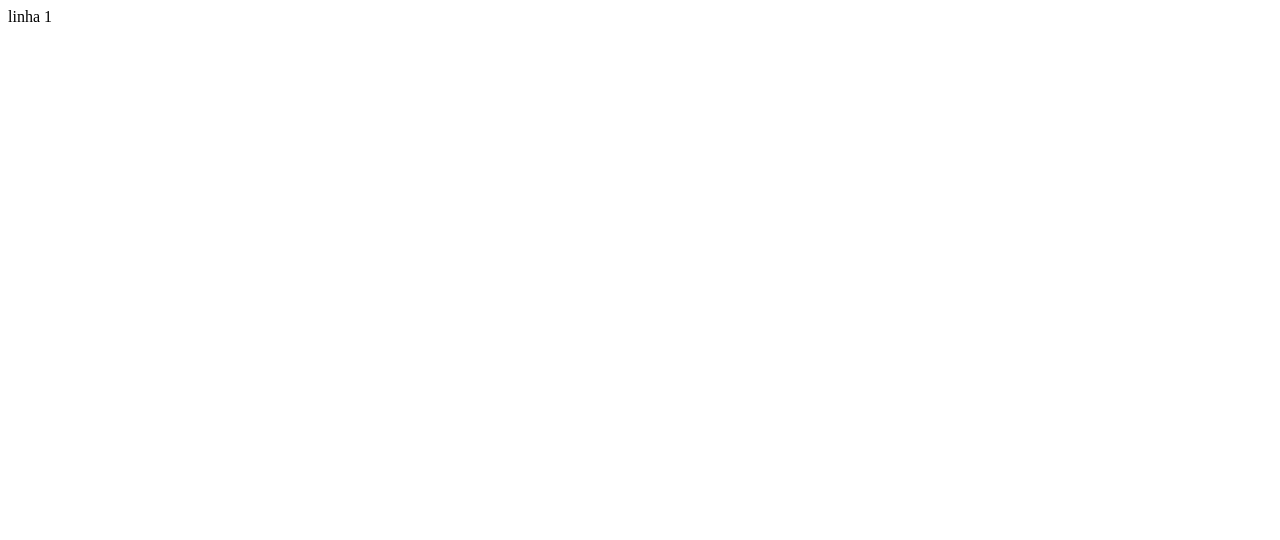
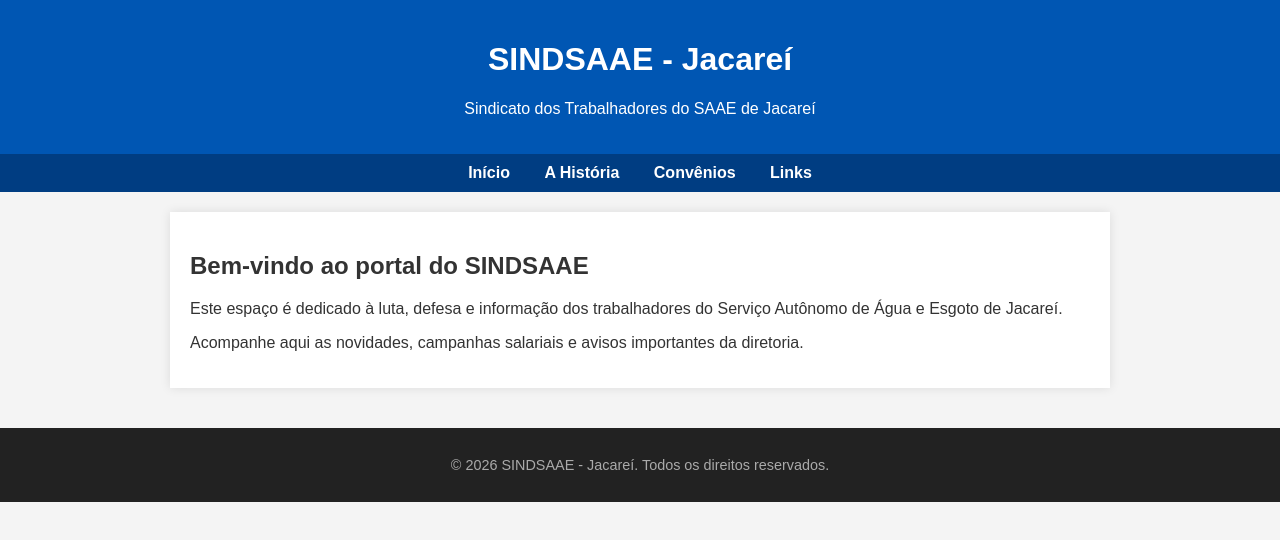
Before and after one commit to wesleynecreto/Meus-Projetos, a plain HTML site: page index.html in a window 1280 px wide. Drawn offline with Linux system fonts and the light colour scheme.

```diff
--- a/index.html
+++ b/index.html
@@ -1,11 +1,77 @@
 <!DOCTYPE html>
-<html lang="en">
+<html lang="pt-BR">
 <head>
     <meta charset="UTF-8">
     <meta name="viewport" content="width=device-width, initial-scale=1.0">
-    <title>Document</title>
+    <title>SINDSAAE - Jacareí</title>
+    <style>
+        body {
+            font-family: Arial, sans-serif;
+            margin: 0;
+            padding: 0;
+            background-color: #f4f4f4;
+            color: #333;
+        }
+        header {
+            background-color: #0056b3;
+            color: #fff;
+            padding: 20px;
+            text-align: center;
+        }
+        nav {
+            background-color: #003d82;
+            padding: 10px;
+            text-align: center;
+        }
+        nav a {
+            color: #fff;
+            text-decoration: none;
+            margin: 0 15px;
+            font-weight: bold;
+        }
+        nav a:hover {
+            text-decoration: underline;
+        }
+        main {
+            padding: 20px;
+            max-width: 900px;
+            margin: 20px auto;
+            background-color: #fff;
+            box-shadow: 0 0 10px rgba(0,0,0,0.1);
+        }
+        footer {
+            background-color: #222;
+            color: #aaa;
+            text-align: center;
+            padding: 15px;
+            margin-top: 40px;
+            font-size: 0.9em;
+        }
+    </style>
 </head>
 <body>
-    linha 1
+
+    <header>
+        <h1>SINDSAAE - Jacareí</h1>
+        <p>Sindicato dos Trabalhadores do SAAE de Jacareí</p>
+    </header>
+
+    <nav>
+        <a href="index.html">Início</a>
+        <a href="historia.html">A História</a>
+        <a href="convenios.html">Convênios</a>
+        <a href="links.html">Links</a>
+    </nav>
+
+    <main>
+        <h2>Bem-vindo ao portal do SINDSAAE</h2>
+        <p>Este espaço é dedicado à luta, defesa e informação dos trabalhadores do Serviço Autônomo de Água e Esgoto de Jacareí.</p>
+        <p>Acompanhe aqui as novidades, campanhas salariais e avisos importantes da diretoria.</p>
+    </main>
+
+    <footer>
+        <p>&copy; 2026 SINDSAAE - Jacareí. Todos os direitos reservados.</p>
+    </footer>
+
 </body>
 </html>
```
Also changed, not shown: 4 other files.
